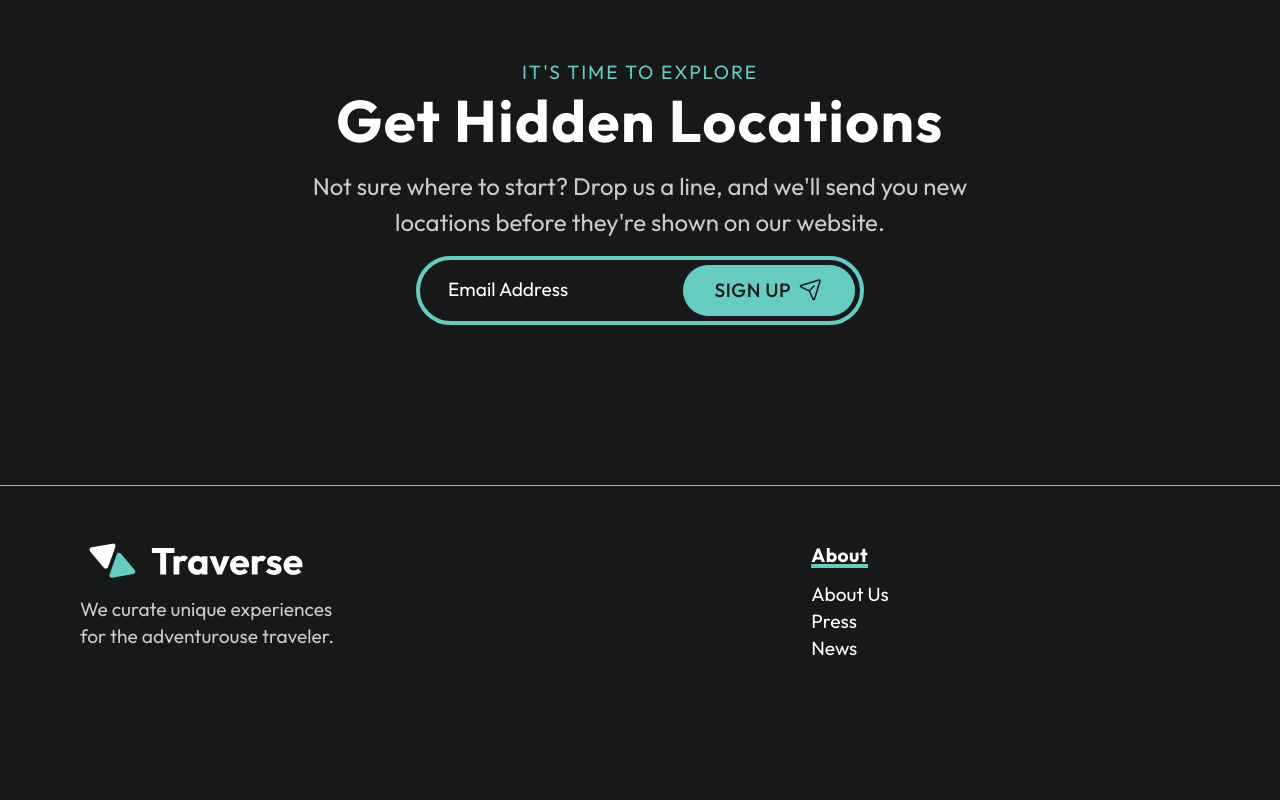
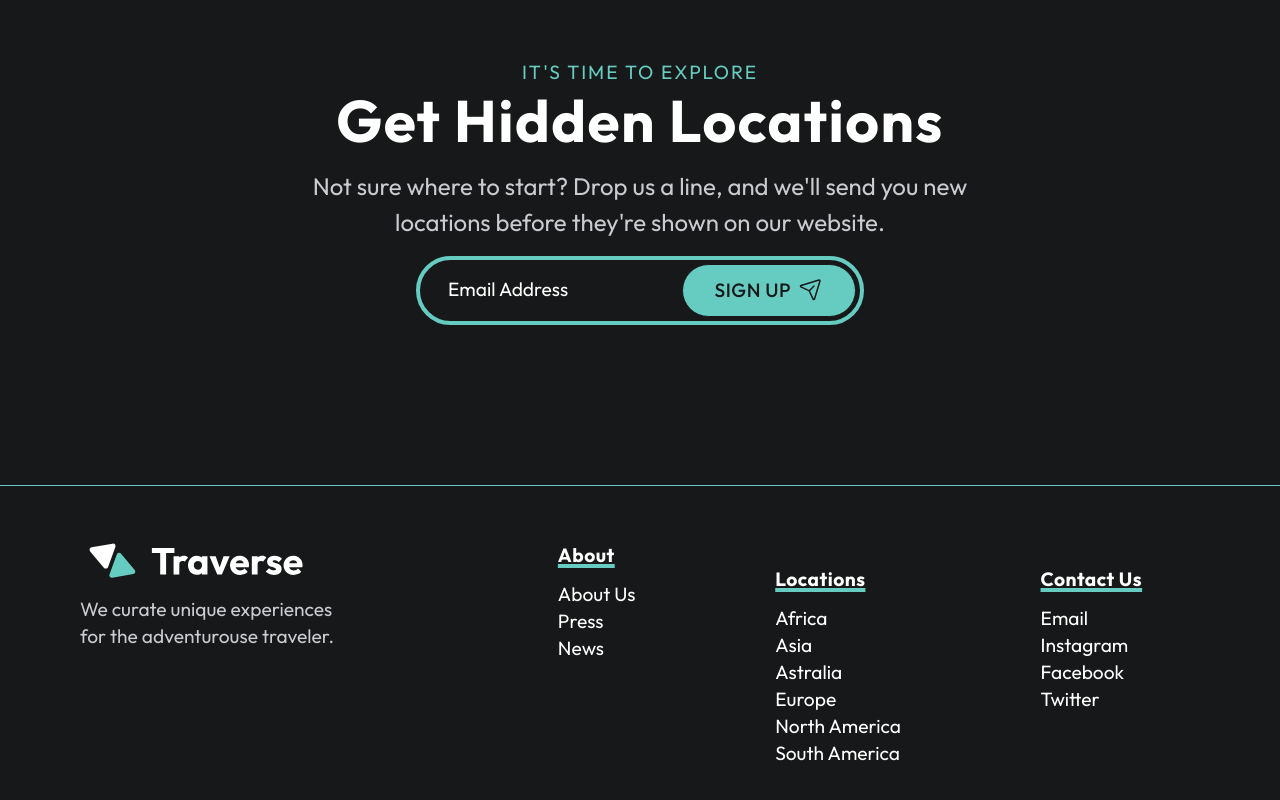
Before and after one commit to katerina-shche/parallax-landing-page, a website built with Vite: page index.html in a window 1280 px wide. Shown: the part 2535-3335 px from the top of the page. Before the commit the page ends 3245 px from the top, so only its background shows below. Built offline with nearby package versions, Linux system fonts and the light colour scheme.

Commit message:
nav menu

```diff
--- a/index.html
+++ b/index.html
@@ -308,7 +308,7 @@
               <p class="font-bold underline decoration-accent
               decoration-4 underline-offset-2
               tracking-wide">About</p>
-              <ul arial-label="About Traverse" class='list-inside'>
+              <ul arial-label="About Traverse">
                 <li>
                   <a href="#" class="hover:text-accent
                   transition-colors focus:outline-none
@@ -316,7 +316,7 @@
                   ring-offset-bgk px-0 ring-accent
                   rounded-full">About Us</a>
                 </li>
-                <li class="list-none pl-0">
+                <li>
                   <a href="#" class="hover:text-accent
                   transition-colors focus:outline-none
                   focus-visible:ring-4 ring-offset-2
@@ -332,7 +332,90 @@
                 </li>
               </ul>
             </div>
-
+            <div class="grid gap-3">
+              <p class="font-bold underline decoration-accent
+              decoration-4 underline-offset-2
+              tracking-wide">Locations</p>
+              <ul arial-label="Our Locations">
+                <li>
+                  <a href="#" class="hover:text-accent
+                  transition-colors focus:outline-none
+                  focus-visible:ring-4 ring-offset-2
+                  ring-offset-bgk px-0 ring-accent
+                  rounded-full">Africa</a>
+                </li>
+                <li>
+                  <a href="#" class="hover:text-accent
+                  transition-colors focus:outline-none
+                  focus-visible:ring-4 ring-offset-2
+                  ring-offset-bgk px-0 ring-accent
+                  rounded-full">Asia</a>
+                </li>
+                <li>
+                  <a href="#" class="hover:text-accent
+                  transition-colors focus:outline-none
+                  focus-visible:ring-4 ring-offset-2
+                  ring-offset-bgk px-0 ring-accent
+                  rounded-full">Astralia</a>
+                </li>
+                <li>
+                  <a href="#" class="hover:text-accent
+                  transition-colors focus:outline-none
+                  focus-visible:ring-4 ring-offset-2
+                  ring-offset-bgk px-0 ring-accent
+                  rounded-full">Europe</a>
+                </li>
+                <li>
+                  <a href="#" class="hover:text-accent
+                  transition-colors focus:outline-none
+                  focus-visible:ring-4 ring-offset-2
+                  ring-offset-bgk px-0 ring-accent
+                  rounded-full">North America</a>
+                </li>
+                <li>
+                  <a href="#" class="hover:text-accent
+                  transition-colors focus:outline-none
+                  focus-visible:ring-4 ring-offset-2
+                  ring-offset-bgk px-0 ring-accent
+                  rounded-full">South America</a>
+                </li>
+              </ul>
+            </div>
+            <div class="grid gap-3">
+              <p class="font-bold underline decoration-accent
+              decoration-4 underline-offset-2
+              tracking-wide">Contact Us</p>
+              <ul arial-label="Contact info">
+                <li>
+                  <a href="#" class="hover:text-accent
+                  transition-colors focus:outline-none
+                  focus-visible:ring-4 ring-offset-2
+                  ring-offset-bgk px-0 ring-accent
+                  rounded-full">Email</a>
+                </li>
+                <li>
+                  <a href="#" class="hover:text-accent
+                  transition-colors focus:outline-none
+                  focus-visible:ring-4 ring-offset-2
+                  ring-offset-bgk px-0 ring-accent
+                  rounded-full">Instagram</a>
+                </li>
+                <li>
+                  <a href="#" class="hover:text-accent
+                  transition-colors focus:outline-none
+                  focus-visible:ring-4 ring-offset-2
+                  ring-offset-bgk px-0 ring-accent
+                  rounded-full">Facebook</a>
+                </li>
+                <li>
+                  <a href="#" class="hover:text-accent
+                  transition-colors focus:outline-none
+                  focus-visible:ring-4 ring-offset-2
+                  ring-offset-bgk px-0 ring-accent
+                  rounded-full">Twitter</a>
+                </li>
+              </ul>
+            </div>
           </nav>
         </div>
       </footer>
```
